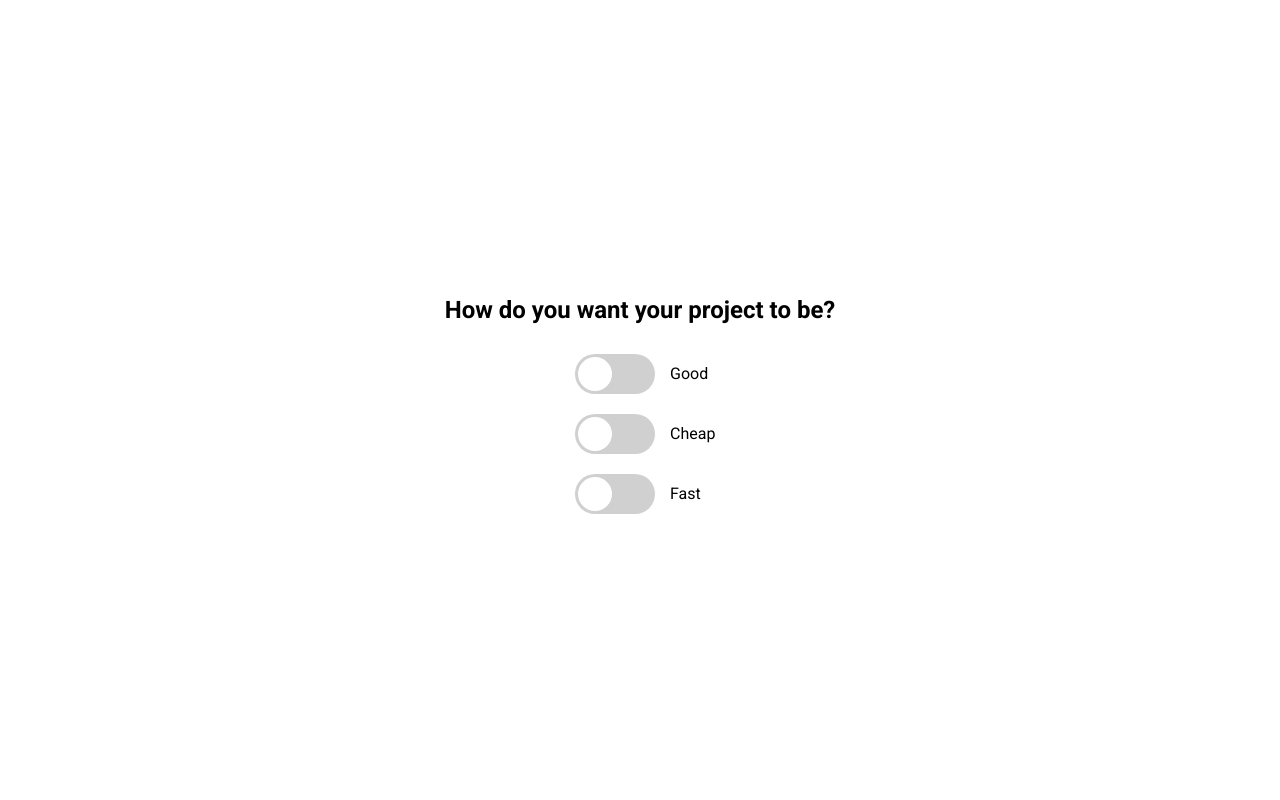
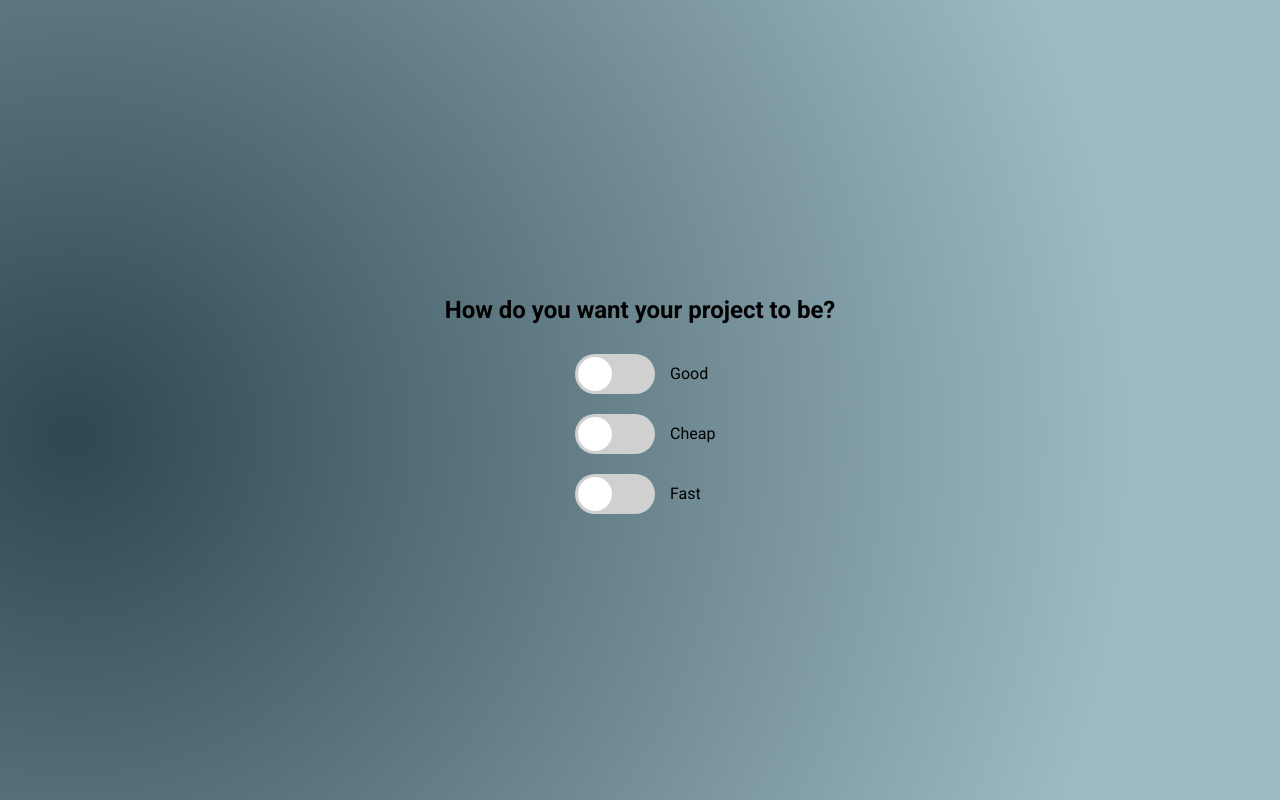
Before and after one commit to Danutzz8/Good-Cheap-Fast, a plain HTML site: page index.html in a window 1280 px wide. Drawn offline with Linux system fonts and the light colour scheme.

Commit message:
background img

```diff
--- a/style.css
+++ b/style.css
@@ -13,6 +13,7 @@ body {
   height: 100vh;
   overflow: hidden;
   margin: 0;
+  background-image: radial-gradient( circle farthest-corner at 5.6% 54.5%,  rgba(47,71,79,1) 0%, rgba(159,188,198,1) 83.6% );
 }
 
 .toggle-container {
```
